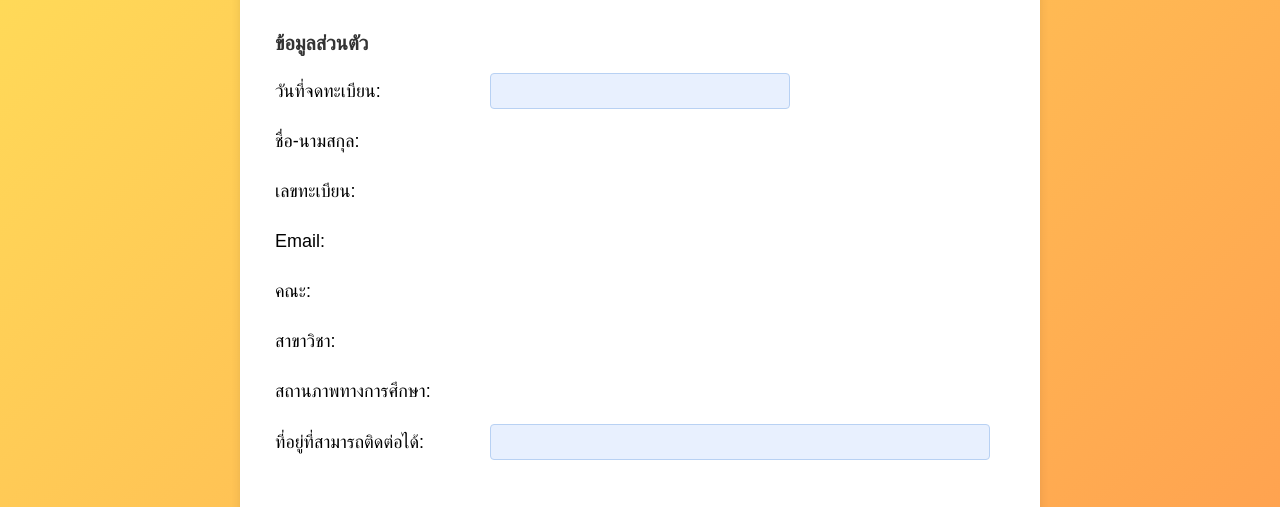
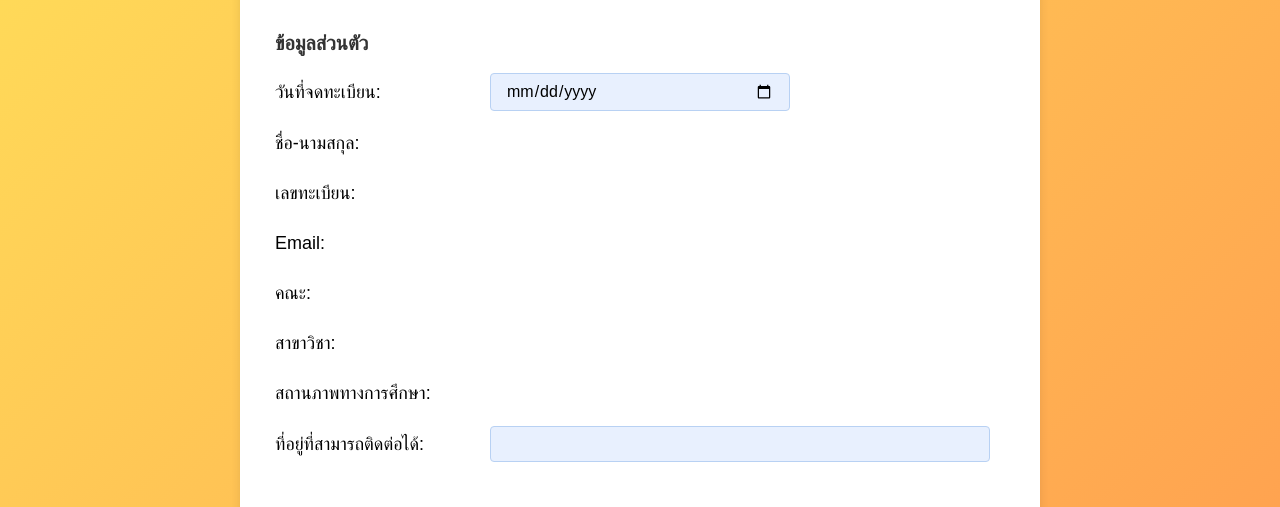
Before and after one commit to woonwhy/cs261-group4-650001, a plain HTML site: page html/form2.html in a window 1280 px wide. Shown: the part 153-660 px from the top of the page. Drawn offline with Linux system fonts and the light colour scheme.

Commit message:
Update form2.html

```diff
--- a/html/form2.html
+++ b/html/form2.html
@@ -45,7 +45,7 @@
 
                     <div class="form-row-input">
                         <span for="registrationDate">วันที่จดทะเบียน:</span>
-                        <input type="text" id="registrationDate" value="" readonly>
+                        <input type="date" id="registrationDate" name="registrationDate" required>
                     </div>
 
                     <div class="form-row">
```
